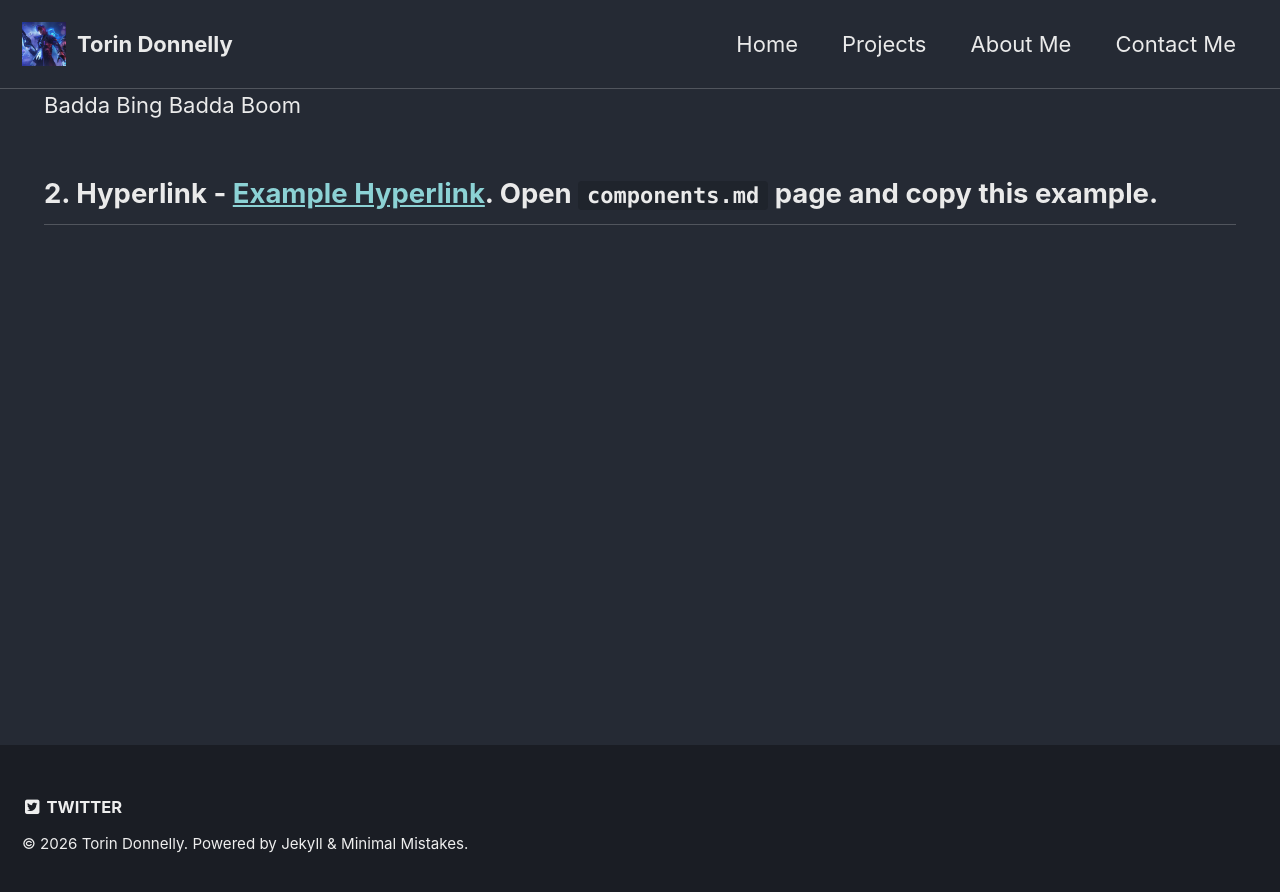
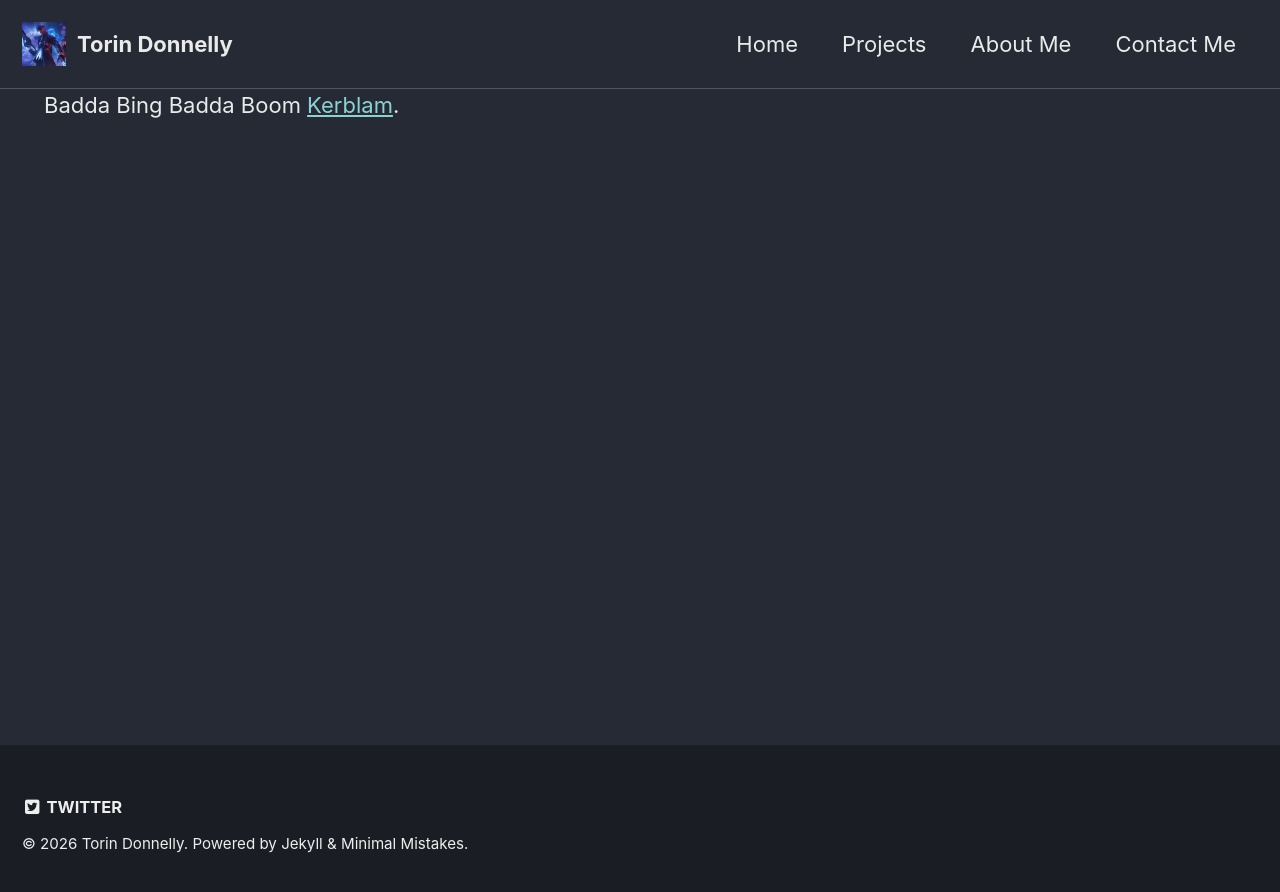
Before and after one commit to Orange-Piccolo/Orange-Piccolo.github.io, a Jekyll site: the page built from _pages/about-me.md, in a window 1280 px wide. Shown: the top 892 px of the page. Built offline with Jekyll 4.4.1, drawn with Linux system fonts in a browser that asks for light colours.

Commit message:
Hyperlink test
Replaced example hyperlink with 'Kerblam'.

```diff
--- a/_pages/about-me.md
+++ b/_pages/about-me.md
@@ -4,4 +4,4 @@ layout: splash
 permalink: /about-me/
 ---
 Badda Bing Badda Boom
-## 2. Hyperlink - <a href="https://www.pkmn.help/pokedex" target="_blank" rel="noopener noreferrer">Example Hyperlink</a>. Open `components.md` page and copy this example. {#hyperlink}
+<a href="https://www.pkmn.help/pokedex" target="_blank" rel="noopener noreferrer">Kerblam</a>.
```
